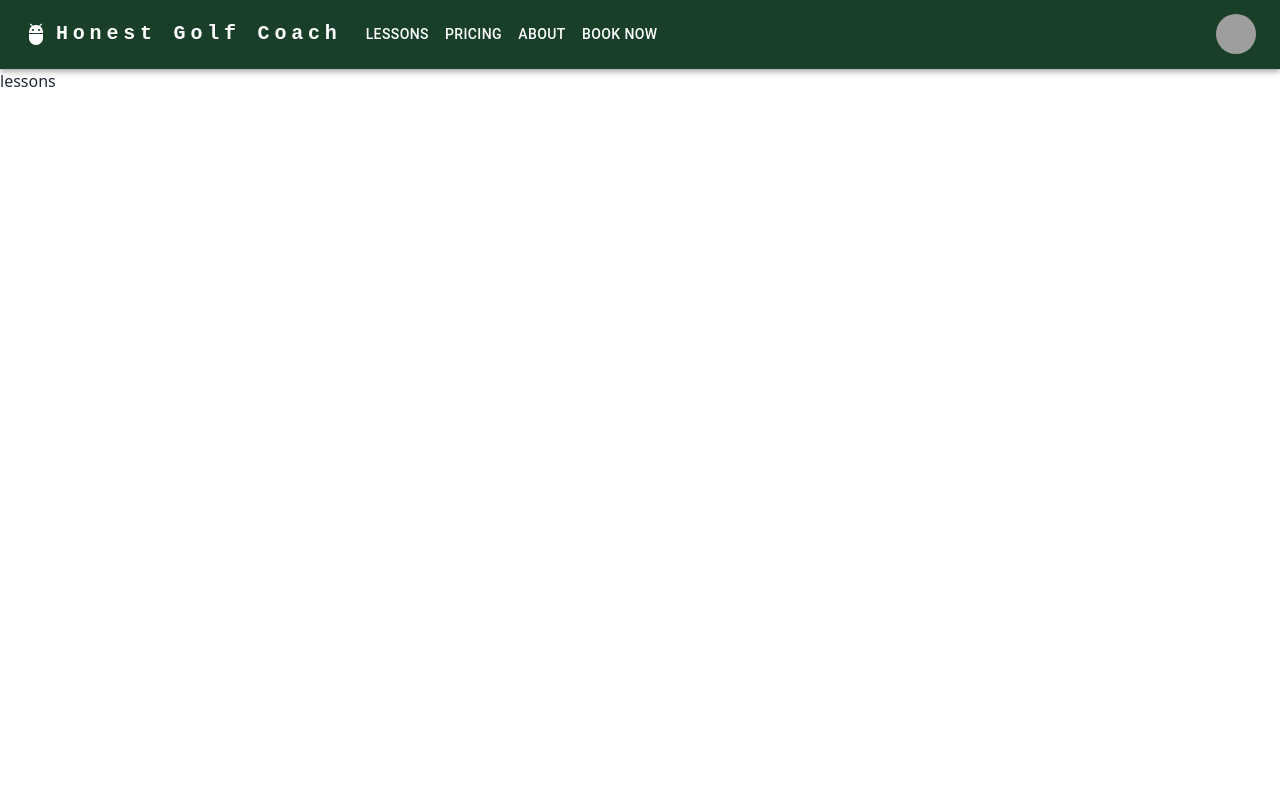
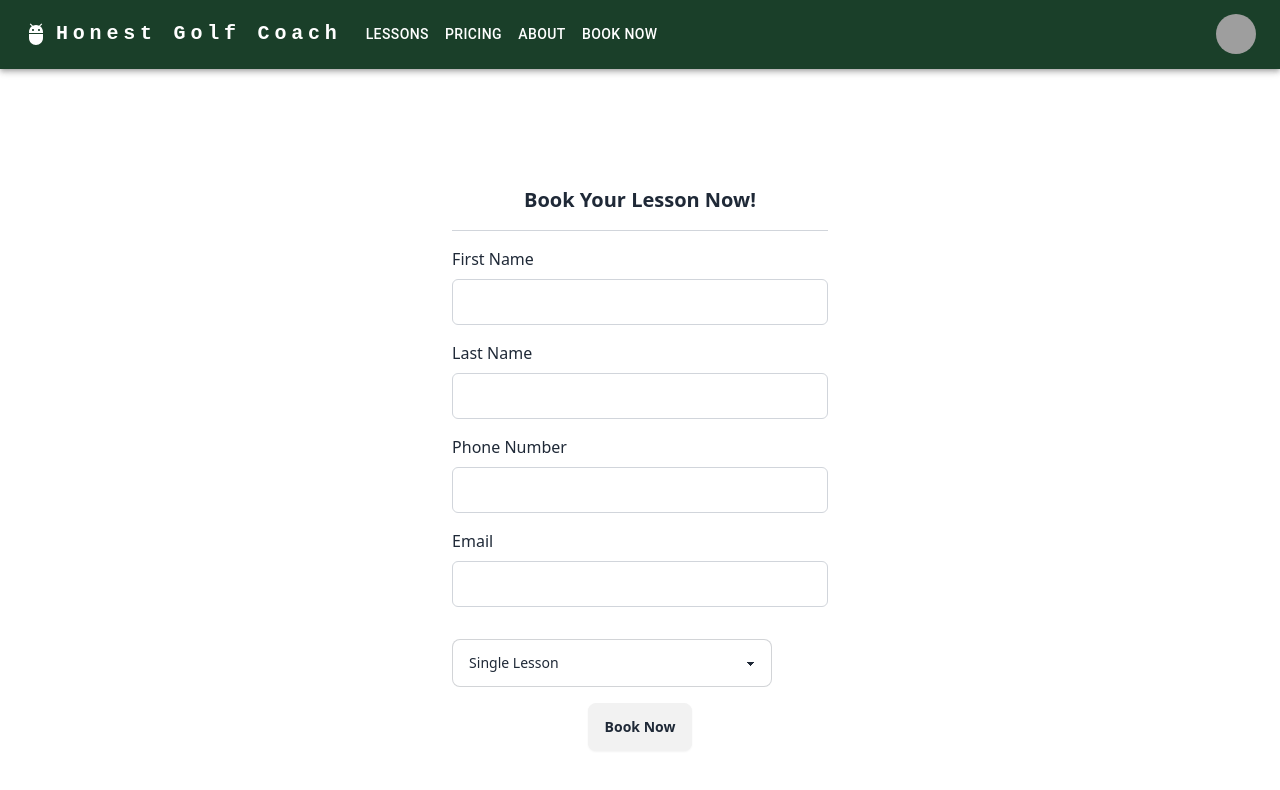
Before and after one commit to Choebryan/fpg, a React (Create React App) app in the folder src/main/frontend/honestgolfcoach/: page /lessons in a window 1280 px wide. Shown: the top 790 px of the page. Built offline with nearby package versions, Linux system fonts and the light colour scheme; grey boxes are pictures that could not be loaded.

Commit message:
added lesson form with submission functionality, need to add ability to email next

```diff
--- a/src/main/frontend/honestgolfcoach/package.json
+++ b/src/main/frontend/honestgolfcoach/package.json
@@ -14,6 +14,7 @@
     "footer": "^1.0.0",
     "react": "^18.2.0",
     "react-dom": "^18.2.0",
+    "react-phone-number-input": "^3.4.3",
     "react-responsive-carousel": "^3.2.23",
     "react-router-dom": "^6.23.1",
     "react-scripts": "5.0.1",
--- a/src/main/frontend/honestgolfcoach/src/App.js
+++ b/src/main/frontend/honestgolfcoach/src/App.js
@@ -3,14 +3,14 @@ import './App.css';
 import ResponsiveAppBar from './home/components/appBar';
 import { BrowserRouter as Router, Route, Link, Routes } from 'react-router-dom';
 import Home from './home/home';
-import Lessons from './home/lessons';
+import BookLesson from './home/bookLesson';
 
 function App() {
   return (
     <Routes>
       {/* <div className='App'> */}
       <Route path='/' element={<Home />} />
-      <Route path="lessons" element={<Lessons />}/>
+      <Route path="lessons" element={<BookLesson />}/>
       {/* </div> */}
     </Routes>
   );
--- /dev/null
+++ b/src/main/frontend/honestgolfcoach/src/home/bookLesson.jsx
@@ -0,0 +1,161 @@
+import React, { useEffect, useState } from 'react';
+import ResponsiveAppBar from './components/appBar';
+import Input from 'react-phone-number-input/input';
+import { isPossiblePhoneNumber } from 'react-phone-number-input';
+import 'react-phone-number-input/style.css';
+
+const bookLesson = () => {
+  const initialValues = {
+    firstName: '',
+    lastName: '',
+    phoneNumber: '',
+    email: '',
+    lessonType: '',
+  };
+  const [formValues, setFormValues] = useState(initialValues);
+  const [formErrors, setFormErrors] = useState({});
+  const [isSubmit, setIsSubmit] = useState(false);
+
+  const handleChange = e => {
+    const { name, value } = e.target;
+    setFormValues({ ...formValues, [name]: value });
+  };
+
+  const handlePhoneChange = value => {
+    setFormValues({ ...formValues, phoneNumber: value });
+  };
+
+  const handleSubmit = e => {
+    e.preventDefault();
+    setFormErrors(validate(formValues));
+    setIsSubmit(true);
+  };
+
+  useEffect(() => {
+    if (Object.keys(formErrors).length === 0 && isSubmit) {
+      console.log(formValues);
+    }
+  }, [formErrors]);
+
+  const validate = values => {
+    const errors = {};
+    const regex = /^[^\s@]+@[^\s@]+\.[^\s@]{2,}$/i; //regex for email (has @ and .)
+
+    if (!values.firstName) {
+      errors.firstName = 'First name is required';
+    }
+
+    if (!values.lastName) {
+      errors.lastName = 'Last name is required';
+    }
+
+    if (!values.phoneNumber) {
+      errors.phoneNumber = 'Phone number is required';
+    } else if (!isPossiblePhoneNumber(values.phoneNumber)) {
+      errors.phoneNumber = 'Invalid phone number entered';
+    }
+
+    if (!values.email) {
+      errors.email = 'Email is required';
+    } else if (!regex.test(values.email)) {
+      errors.email = 'That is not a valid email format';
+    }
+
+    if (!values.lessonType) {
+      errors.lessonType = 'Lesson type is required';
+    }
+
+    return errors;
+  };
+
+  return (
+    <div>
+      <ResponsiveAppBar></ResponsiveAppBar>
+      <div className='container flex flex-col justify-center items-center h-screen max-w-lg w-full mx-auto'>
+        <form className='flex flex-col space-y-4' onSubmit={handleSubmit}>
+          <h1 className='text-xl font-bold flex justify-center'>
+            Book Your Lesson Now!
+          </h1>
+          <div className='border-b border-gray-300 w-full mb-4'></div>
+          <div className='flex flex-col space-y-4'>
+            <div>
+              <label htmlFor='firstName' className='w-1/2 mr-2'>
+                First Name
+              </label>
+              <input
+                type='text'
+                name='firstName'
+                id='firstName'
+                className='w-full focus:outline-none focus:ring focus:ring-opacity-25 focus:ring-blue-500 rounded-md border border-gray-300 p-2.5 mt-2'
+                value={formValues.firstName}
+                onChange={handleChange}
+              />
+              <p className='text-red-500'>{formErrors.firstName}</p>
+            </div>
+            <div>
+              <label htmlFor='lastName' className='w-1/2 mr-2 '>
+                Last Name
+              </label>
+              <input
+                type='text'
+                name='lastName'
+                id='lastName'
+                className='w-full focus:outline-none focus:ring focus:ring-opacity-25 focus:ring-blue-500 rounded-md border border-gray-300 p-2.5 mt-2'
+                value={formValues.lastName}
+                onChange={handleChange}
+              />
+              <p className='text-red-500'>{formErrors.lastName}</p>
+            </div>
+            <div>
+              <label htmlFor='phoneNumber' className='w-1/2 mr-2 '>
+                Phone Number
+              </label>
+              <Input
+                type='tel'
+                name='phoneNumber'
+                id='phoneNumber'
+                className='w-full focus:outline-none focus:ring focus:ring-opacity-25 focus:ring-blue-500 rounded-md border border-gray-300 p-2.5 mt-2'
+                country='US'
+                value={formValues.phoneNumber}
+                onChange={handlePhoneChange}
+              />
+              <p className='text-red-500'>{formErrors.phoneNumber}</p>
+            </div>
+            <div>
+              <label htmlFor='email' className='w-1/2 mr-2 '>
+                Email
+              </label>
+              <input
+                type='text'
+                name='email'
+                id='email'
+                className='w-full focus:outline-none focus:ring focus:ring-opacity-25 focus:ring-blue-500 rounded-md border border-gray-300 p-2.5 mt-2'
+                value={formValues.email}
+                onChange={handleChange}
+              />
+              <p className='text-red-500'>{formErrors.email}</p>
+            </div>
+            <div>
+              <select
+                name='lessonType'
+                id='lessonType'
+                value={formValues.lessonType}
+                onChange={handleChange}
+                className='select select-bordered w-full max-w-xs mt-4'>
+                <option  disabled selected>
+                  Select Lesson Type
+                </option>
+                <option>Single Lesson</option>
+                <option>10 Lesson Package</option>
+              </select>
+              <p className='text-red-500'>{formErrors.lessonType}</p>
+            </div>
+            <button className='btn mt-4 mx-auto'>Book Now</button>
+          </div>
+        </form>
+      </div>
+    </div>
+  );
+};
+
+export default bookLesson;
--- a/src/main/frontend/honestgolfcoach/src/home/lessons.jsx
+++ /dev/null
@@ -1,13 +0,0 @@
-import React from 'react'
-import ResponsiveAppBar from './components/appBar';
-
-const Lessons = () => {
-  return (
-    <div>
-        <ResponsiveAppBar></ResponsiveAppBar>
-        lessons
-    </div>
-  )
-}
-
-export default Lessons;
```
Also changed, not shown: 1 other file (tests, documents, lock files or other folders).
